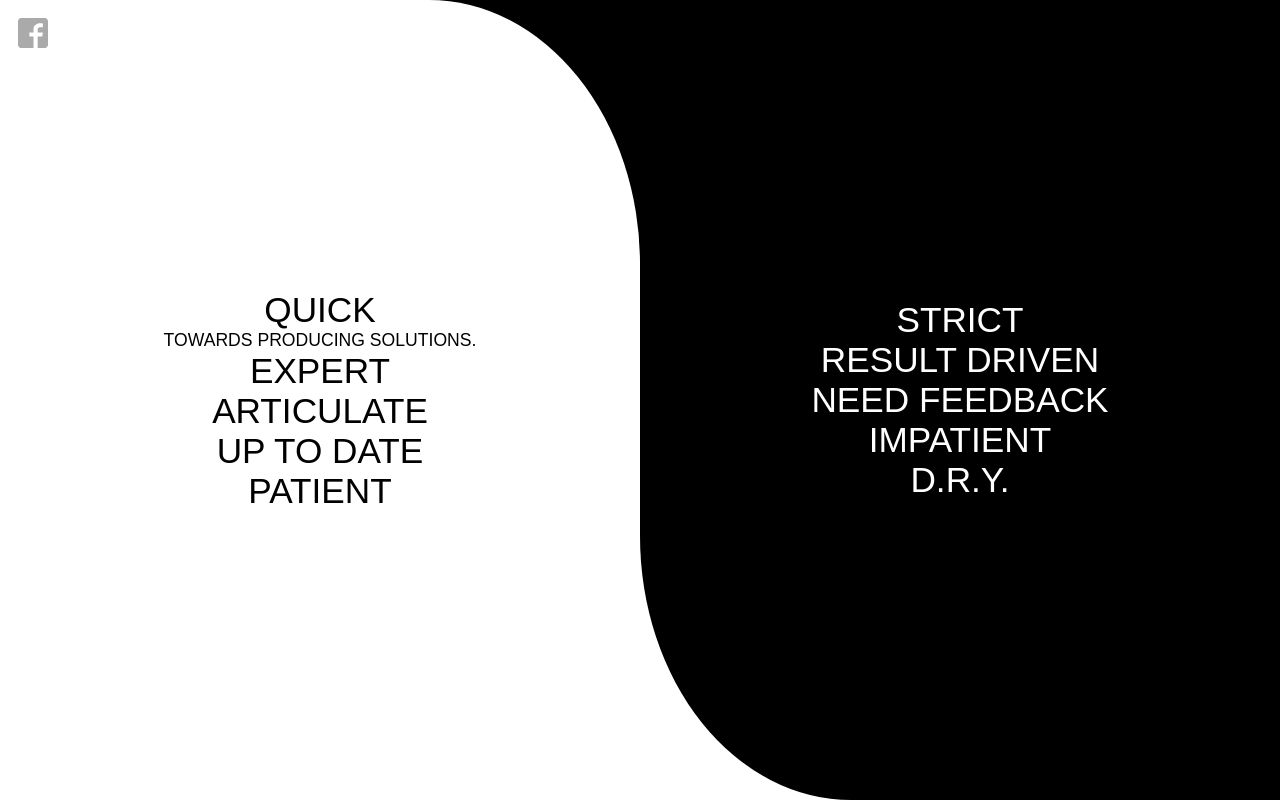
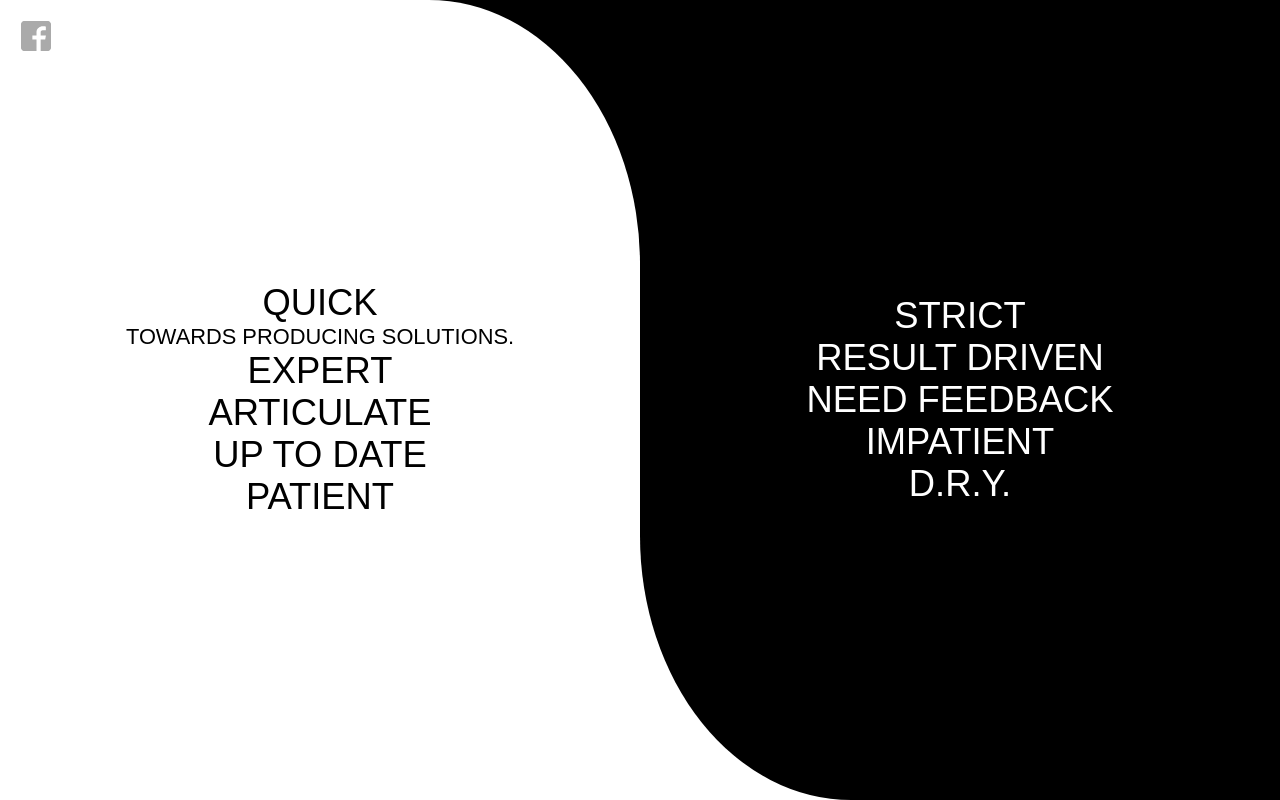
Before and after one commit to toybreaker/tldr, a website: page index.htm in a window 1280 px wide. Both pictures are taken after a click on the element "QUICK". Drawn offline with Linux system fonts and the light colour scheme.

Commit message:
...
FF still fucked

```diff
--- a/index.htm
+++ b/index.htm
@@ -1,52 +1,61 @@
 <!doctype html>
 <html class="no-js" lang="en">
+
 <head>
 	<meta charset="utf-8">
 	<meta http-equiv="X-UA-Compatible" content="IE=edge,chrome=1">
 
-		<title>TL;DR: meet ROK</title>
+	<title>tl;dr meet Rok</title>
 
-		<meta name="description" content="user guide pill">
+	<meta name="description" content="online-business-card, compact presentation page, user-guide-pill">
 	<meta name="author" content="rokma">
 	<meta name="viewport" content="width=device-width,initial-scale=1">
 
 	<!-- http://tldr.rokma.com -->
 
 	<style media="screen">
-
 		html {
 			background-color: #f00;
 			font: caption;
 			font-weight: 200;
-				font-size: calc(8px + 1vw);
+			font-size: calc(6px + 1vw);
 			color: #ff0;
 		}
-			@media only screen and (min-width: 670px) {
+
+		@media only screen and (min-width: 341px) {
 			html {
-					font-size: calc(8px + .75vw);
+				font-size: calc(8px + 1vw);
 			}
 		}
 
+		@media only screen and (min-width: 671px) {
+			html {
+				font-size: calc(8px + 1vw);
+			}
+		}
 
 		body {
-				font-size: 2rem;
+			font-size: 1.75rem;
 			padding: 0;
 			margin: 0;
 			text-transform: uppercase;
 		}
-			h1, h2 {
+
+		h1,
+		h2 {
 			display: block;
 			margin: 0 auto;
 		}
+
 		.wrap {
+			width: 100vw;
+			height: 100vh;
 			min-width: 100vw;
 			min-height: 100vh;
-
 			display: -webkit-box;
 			display: -webkit-flex;
 			display: -ms-flexbox;
 			display: flex;
-
 			-webkit-box-orient: vertical;
 			-webkit-box-direction: normal;
 			-webkit-box-orient: vertical;
@@ -54,22 +63,22 @@
 			-webkit-flex-direction: column;
 			-ms-flex-direction: column;
 			flex-direction: column;
-
 			-webkit-box-align: stretch;
 			-webkit-align-items: stretch;
 			-ms-flex-align: stretch;
 			-ms-grid-row-align: stretch;
 			align-items: stretch;
-
+			-webkit-box-pack: center;
+			-webkit-justify-content: center;
+			-ms-flex-pack: center;
 			justify-content: center;
 		}
+
 		.screen {
-
 			display: -webkit-box;
 			display: -webkit-flex;
 			display: -ms-flexbox;
 			display: flex;
-
 			-webkit-box-orient: vertical;
 			-webkit-box-direction: normal;
 			-webkit-box-orient: vertical;
@@ -77,65 +86,71 @@
 			-webkit-flex-direction: column;
 			-ms-flex-direction: column;
 			flex-direction: column;
-
 			-webkit-box-align: stretch;
 			-webkit-align-items: stretch;
 			-ms-flex-align: stretch;
 			-ms-grid-row-align: stretch;
 			align-items: stretch;
-
+			-webkit-box-pack: center;
+			-webkit-justify-content: center;
+			-ms-flex-pack: center;
 			justify-content: center;
 			text-align: center;
-
 			overflow: hidden;
-
 			height: 50vh;
 		}
 
 		.benefits {
-				color:#000;
+			color: #000;
 			min-width: 50vw;
-				background-color:#000;
+			background-color: #000;
 		}
+
 		.drawbacks {
-				color:#fff;
-				background-color:#fff;
+			color: #fff;
+			background-color: #fff;
 			min-width: 50vw;
 		}
 
 		.benefits:after {
+			content: "";
 			position: absolute;
-				content: "";
 			width: 100%;
 			height: 50vh;
 			background-color: #fff;
-
 			border-top-left-radius: 0;
 			border-top-right-radius: 0;
 			border-bottom-left-radius: 33%;
 			border-bottom-right-radius: 0;
+			/* Prevent background color leak outs */
+-webkit-background-clip: padding-box;
+-moz-background-clip:    padding;
+background-clip:         padding-box;
 		}
+
 		.drawbacks:after {
+			content: "";
 			position: absolute;
-				content: "";
 			width: 100%;
 			height: 50vh;
-
-				background-color:#000;
+			background-color: #000;
 			border-top-left-radius: 0;
 			border-top-right-radius: 33%;
 			border-bottom-left-radius: 0;
 			border-bottom-right-radius: 0;
+			/* Prevent background color leak outs */
+-webkit-background-clip: padding-box;
+-moz-background-clip:    padding;
+background-clip:         padding-box;
 		}
 
 		@media only screen and (orientation: landscape) {
 			.screen {
-					height:100vh;
+				height: 100vh;
 			}
 			.benefits:after {
 				width: 50vw;
 				height: 100%;
-
 				border-top-left-radius: 0;
 				border-top-right-radius: 33%;
 				border-bottom-left-radius: 0;
@@ -144,7 +159,6 @@
 			.drawbacks:after {
 				width: 50vw;
 				height: 100%;
-
 				border-top-left-radius: 0;
 				border-top-right-radius: 0;
 				border-bottom-left-radius: 33%;
@@ -161,11 +175,12 @@
 				-ms-flex-align: stretch;
 				-ms-grid-row-align: stretch;
 				align-items: stretch;
-
 			}
 		}
 
-			.hide { display: none;}
+		.hide {
+			display: none;
+		}
 
 		p {
 			margin: 0;
@@ -173,11 +188,12 @@
 			position: relative;
 			z-index: 10;
 		}
+
 		.detail {
 			position: relative;
 			z-index: 1;
 			padding: 0 4rem;
-				font-size: 50%;
+			font-size: 60%;
 			position: relative;
 			z-index: 1;
 		}
@@ -193,25 +209,22 @@
 			margin-left: 5vw;
 			margin-right: 5vw;
 		}
-			/*.benefits .detail.fb {
-				background-color: white;
+
+		.hover:hover {
+			cursor: pointer;
 		}
-			.drawbacks .detail.fb {
-				background-color: black;
-			}*/
 
-			@media only screen and (min-width: 670px) {
-				.detail {
-					/*font-size: 1.75rem;*/
+		.showing_fb .detail:not(.fb) {
+			display: none;
 		}
+
+		.showing_fb p {
+			display: none;
 		}
-			.hover:hover {cursor: pointer;}
 
-			.showing_fb .detail:not(.fb) {display: none;}
-			.showing_fb p {display: none;}
-
-
-			.showing_fb .wrap { pointer-events: none;}
+		.showing_fb .wrap {
+			pointer-events: none;
+		}
 
 		.fb_button {
 			position: absolute;
@@ -226,7 +239,10 @@
 			display: block;
 		}
 
-			.mask {display: none;}
+		.mask {
+			display: none;
+		}
+
 		.showing_fb .mask {
 			background-color: rgba(59, 89, 152, .5);
 			display: block;
@@ -234,22 +250,24 @@
 			z-index: 1001;
 			height: 100%;
 			width: 100%;
-				top: 0; left: 0; right: 0; bottom: 0;
+			top: 0;
+			left: 0;
+			right: 0;
+			bottom: 0;
 		}
 
-			.showing_fb .first { display: none;}
-
+		.showing_fb .first {
+			display: none;
+		}
 	</style>
 
 </head>
 
 <body class="">
 
+	<a class="mask" href="/"></a>
 
-		<a  class="mask" href="/"></a>
-
-
-		<div class="wrap" id="wrap" >
+	<div class="wrap" id="wrap">
 
 		<section id="plus" class="screen benefits">
 
@@ -259,24 +277,23 @@
 				<div class="detail fb hide">I like others.</div>
 			</div>
 
-				<div class="4 hover" id="4">
+			<div class="2 hover" id="2">
 				<p>expert</p>
 				<div class="detail first hide">in communication, photography, visual arts, self-teaching.</div>
 				<div class="detail fb hide">I like to paint with words.</div>
 			</div>
 
-				<div class="2 hover" id="2">
+			<div class="3 hover" id="3">
 				<p>articulate</p>
 				<div class="detail first hide">with many visual languages.</div>
 				<div class="detail fb hide">I like when I can talk with photos.</div>
 			</div>
 
-				<div class="3 hover" id="3">
+			<div class="4 hover" id="4">
 				<p>up to date</p>
 				<div class="detail first hide">with contemporary visual media engineering solutions.</div>
 				<div class="detail fb hide">I like meaning is silent</div>
 			</div>
-
 
 			<div class="5 hover" id="5">
 				<p>patient</p>
@@ -288,34 +305,31 @@
 
 		<section id="minus" class="screen drawbacks">
 
-
-
-				<div class="7 hover" id="7">
+			<div class="6 hover" id="6">
 				<p>strict</p>
 				<div class="detail first hide">really strict about payments.</div>
 				<div class="detail fb hide">I like asking pay only once.</div>
 			</div>
 
-				<div class="8 hover" id="8">
+			<div class="7 hover" id="7">
 				<p>result driven</p>
 				<div class="detail first hide">loose interest quickly when client is not conducive to get things done.</div>
 				<div class="detail fb hide">I like results.</div>
 			</div>
 
-				<div class="9 hover" id="9">
+			<div class="8 hover" id="8">
 				<p>need feedback</p>
 				<div class="detail first hide">loose interest quickly when client is not conducive to dialog.</div>
 				<div class="detail fb hide">I like feedback.</div>
 			</div>
 
-
-				<div class="10 hover" id="10">
+			<div class="9 hover" id="9">
 				<p>impatient</p>
 				<div class="detail first hide">with adults, rude and arrogant attitudes, talk-and-dont-listen approach, affirmative speak from mount-stupid and when actions dont follow words.</div>
 				<div class="detail fb hide">I like moving on. </div>
 			</div>
 
-				<div class="6 hover" id="6">
+			<div class="10 hover" id="10">
 				<p class=" ">d.r.y.</p>
 				<div class="detail first hide">"Dont Repeat Yourself" motto victim.</div>
 
@@ -328,23 +342,27 @@
 
 
 	<div class="fb_button" id="fb">
-			<svg xmlns="http://www.w3.org/2000/svg" viewBox="0 0 29 29"><title>Logo: Facebook</title><path fill="#aaa" d="M26.4 0H2.6C1.714 0 0 1.715 0 2.6v23.8c0 .884 1.715 2.6 2.6 2.6h12.393V17.988h-3.996v-3.98h3.997v-3.062c0-3.746 2.835-5.97 6.177-5.97 1.6 0 2.444.173 2.845.226v3.792H21.18c-1.817 0-2.156.9-2.156 2.168v2.847h5.045l-.66 3.978h-4.386V29H26.4c.884 0 2.6-1.716 2.6-2.6V2.6c0-.885-1.716-2.6-2.6-2.6z"/></svg>
+		<svg xmlns="http://www.w3.org/2000/svg" viewBox="0 0 29 29">
+			<title>Logo: Facebook</title>
+			<path fill="#aaa" d="M26.4 0H2.6C1.714 0 0 1.715 0 2.6v23.8c0 .884 1.715 2.6 2.6 2.6h12.393V17.988h-3.996v-3.98h3.997v-3.062c0-3.746 2.835-5.97 6.177-5.97 1.6 0 2.444.173 2.845.226v3.792H21.18c-1.817 0-2.156.9-2.156 2.168v2.847h5.045l-.66 3.978h-4.386V29H26.4c.884 0 2.6-1.716 2.6-2.6V2.6c0-.885-1.716-2.6-2.6-2.6z"
+			/>
+		</svg>
 	</div>
 
 	<script type="text/javascript">
 		/* code that SPEAKs: toggle stuff */
 
-		    function toggleClass(element, className){
-		        if (!element || !className){
+		function toggleClass(element, className) {
+			if (!element || !className) {
 				return;
 			}
 
-		        var classString = element.className, nameIndex = classString.indexOf(className);
+			var classString = element.className,
+				nameIndex = classString.indexOf(className);
 			if (nameIndex == -1) {
 				classString += ' ' + className;
-		        }
-		        else {
-		            classString = classString.substr(0, nameIndex) + classString.substr(nameIndex+className.length);
+			} else {
+				classString = classString.substr(0, nameIndex) + classString.substr(nameIndex + className.length);
 			}
 			element.className = classString;
 		}
@@ -449,15 +467,13 @@
 
 			for (i = 0; i < targetDiv.length; i++) {
 
-						targetDiv[i].style.display = "block" ;
+				targetDiv[i].style.display = "block";
 
 			}
 
 			toggleClass(document.body, 'showing_fb');
 
 		})
-
-
 	</script>
 
 
```
Lines whose indentation alone changed are shown as unchanged.
